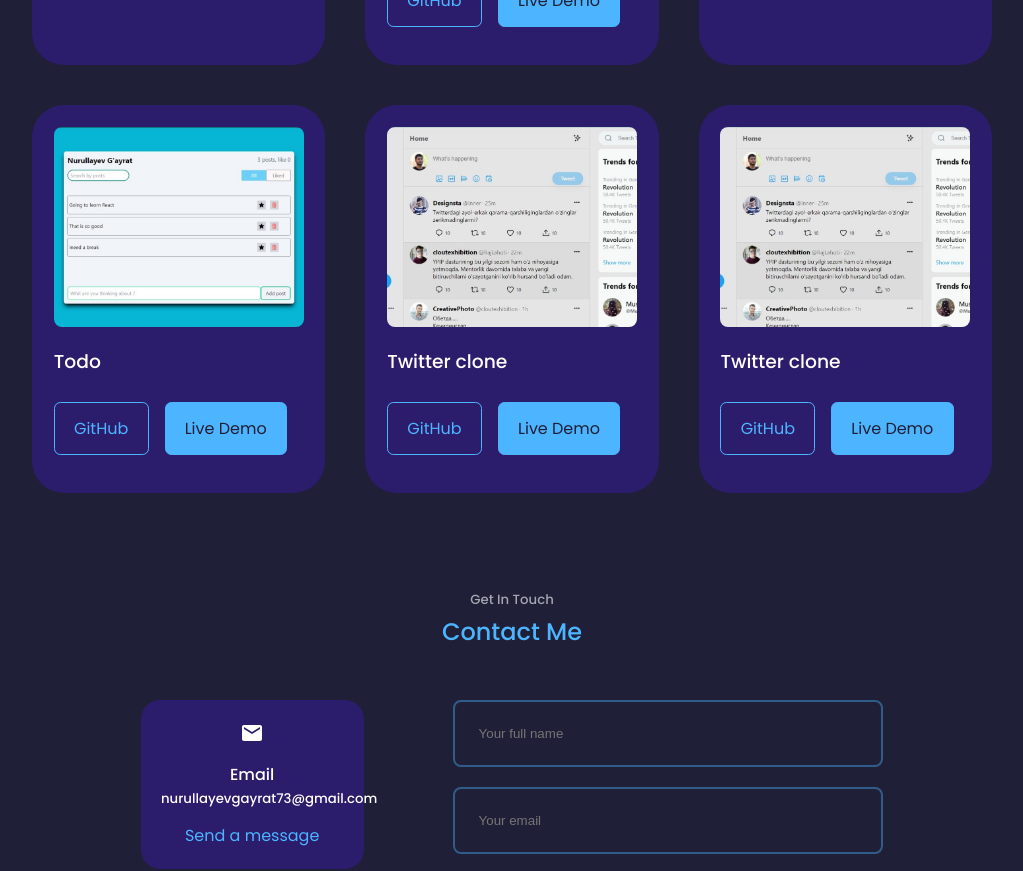
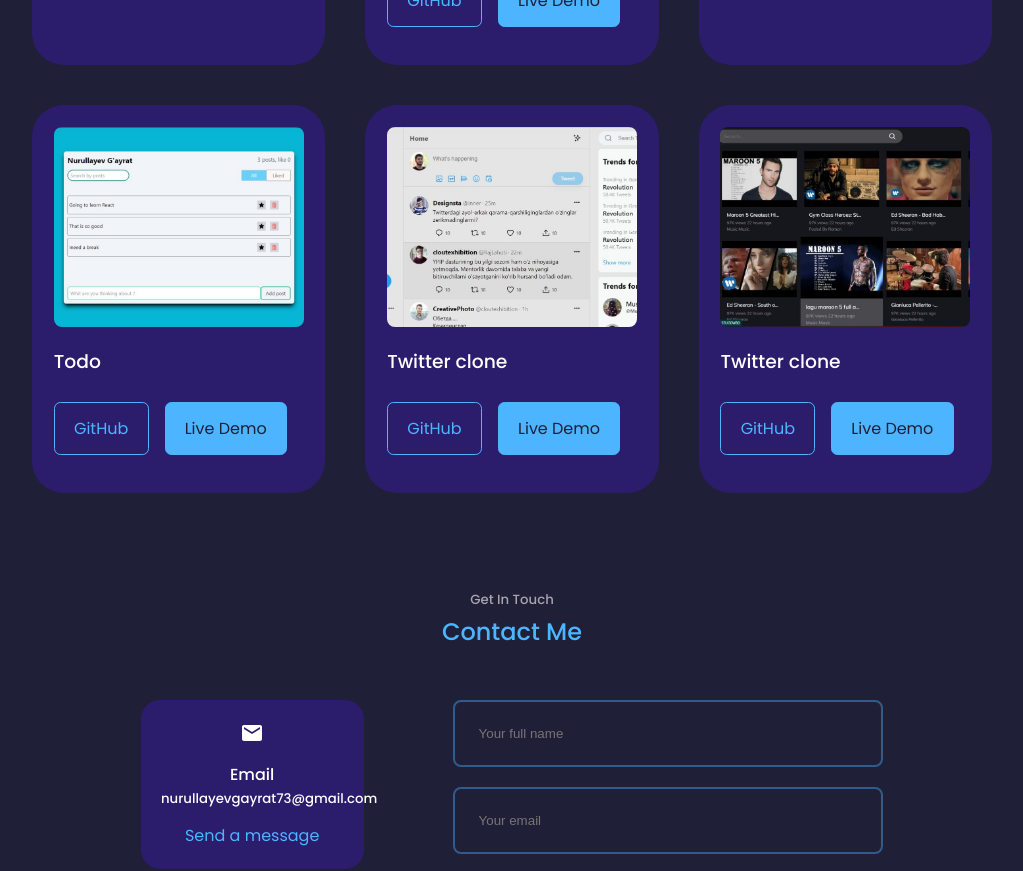
Before and after one commit to gnurullayev/Portfolio, a React (Create React App) app: page / in a window 1280 px wide. Shown: the part 2460-3331 px from the top of the page, without its empty margins (128-1151 px from the left). Built offline with nearby package versions, Linux system fonts and the light colour scheme.

Commit message:
add file change

```diff
--- a/src/components/portfolio/Portfolio.js
+++ b/src/components/portfolio/Portfolio.js
@@ -7,6 +7,8 @@ import img2 from "../../assets/portfolio2.jpg"
 import img3 from "../../assets/portfolio3.jpg"
 import img4 from "../../assets/portfolio4.jpg"
 import img5 from "../../assets/portfolio5.jpg"
+import img6 from "../../assets/youtube.jpg"
+
 function Portfolio(props) {
     return (
         <section id='portfolio'>
@@ -82,7 +84,7 @@ function Portfolio(props) {
 
                     <li className="portfolio__item">
                         <div className="portfolio__item-image">
-                            <img className="portfolio__img" src= {img5} alt="portfolio img"  />
+                            <img className="portfolio__img" src= {img6} alt="portfolio img"  />
                         </div>
 
                         <h3 className="portfolio__item-title">Twitter clone</h3>
```
Also changed, not shown: src/assets/youtube.jpg (added).
